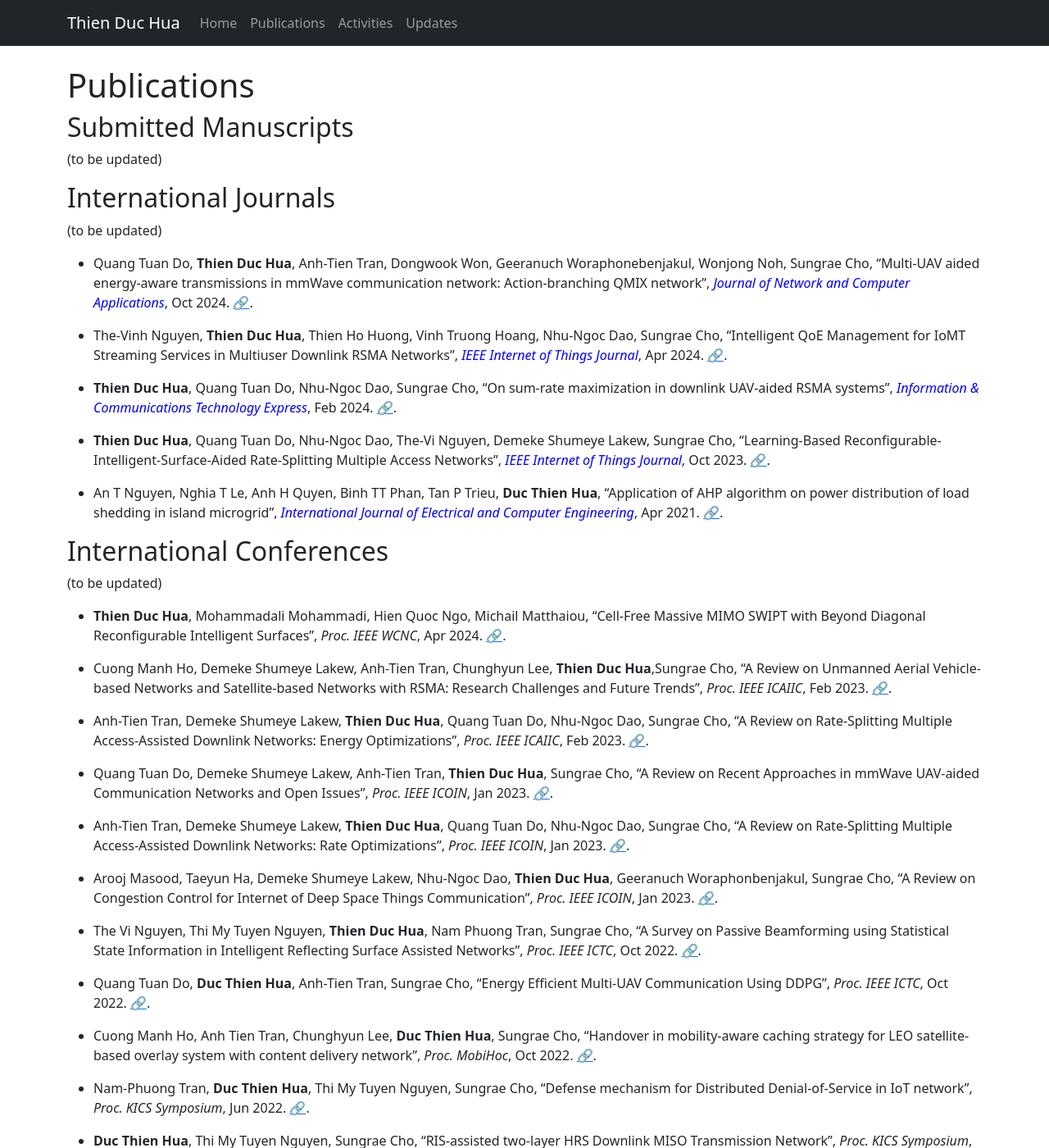
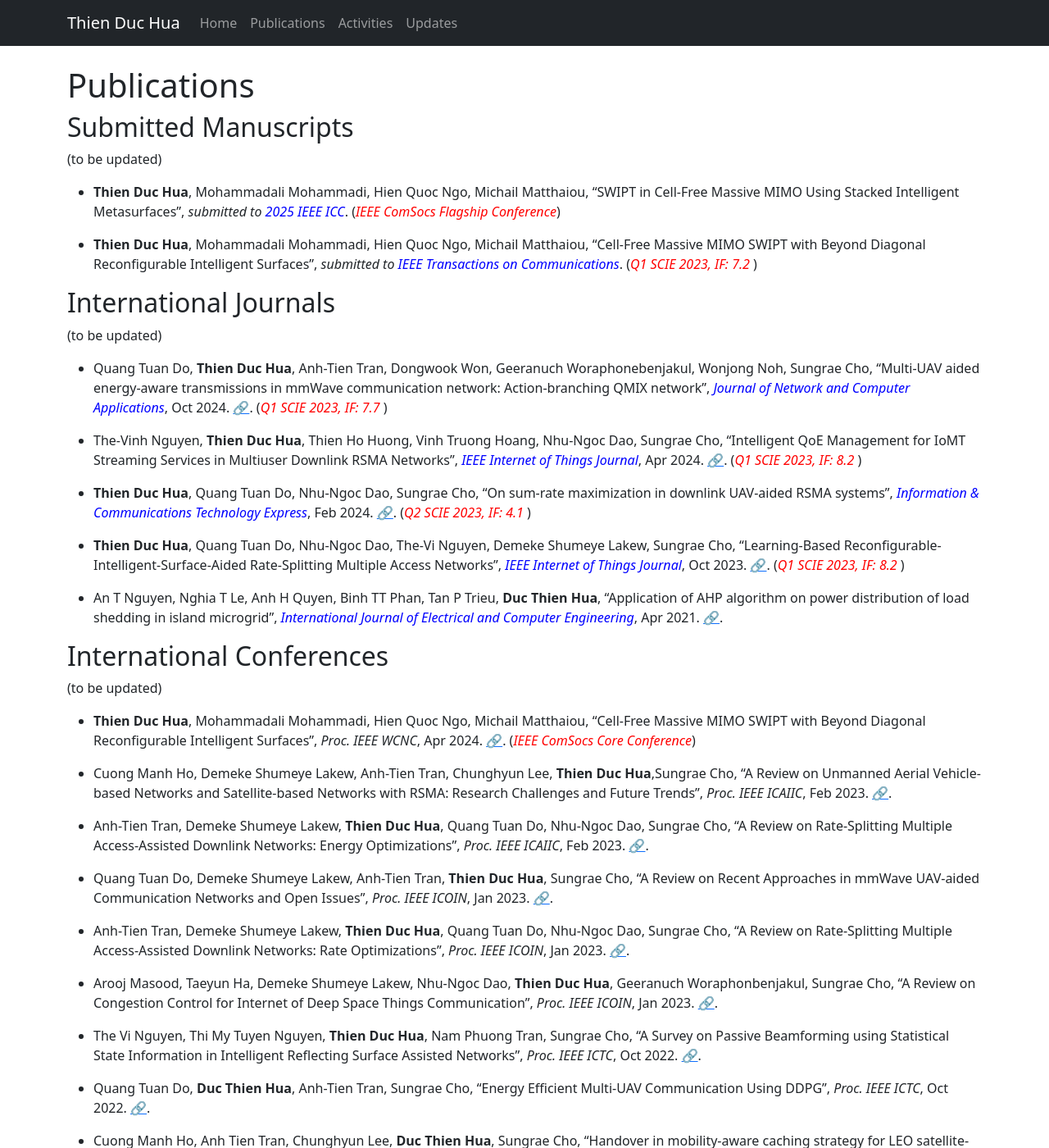
Before and after one commit to thienduchua/thienduchua.github.io, a Jekyll site: the page built from publications.md, in a window 1280 px wide and 1400 px high. Shown: the whole window at 82% size. Built offline with Jekyll 4.4.1, drawn with Linux system fonts in a browser that asks for light colours.

Commit message:
Update publications.md

```diff
--- a/publications.md
+++ b/publications.md
@@ -7,7 +7,11 @@ title: Publications
 
 ## Submitted Manuscripts
 (to be updated)
+- **Thien Duc Hua**, Mohammadali Mohammadi, Hien Quoc Ngo, Michail Matthaiou, "SWIPT in Cell-Free Massive MIMO Using Stacked Intelligent Metasurfaces", *submitted to <span style="color: blue;">2025 IEEE ICC</span>*.
+  (*<span style="color: red;">IEEE ComSocs Flagship Conference</span>*)
 
+- **Thien Duc Hua**, Mohammadali Mohammadi, Hien Quoc Ngo, Michail Matthaiou, "Cell-Free Massive MIMO SWIPT with Beyond Diagonal Reconfigurable Intelligent Surfaces", *submitted to <span style="color: blue;">IEEE Transactions on Communications</span>*.
+  (*<span style="color: red;">Q1 SCIE 2023, IF: 7.2 </span>*)
 
 ## International Journals
 (to be updated)
@@ -15,21 +19,25 @@ title: Publications
   "Multi-UAV aided energy-aware transmissions in mmWave communication network: Action-branching QMIX network",
   *<span style="color: blue;">Journal of Network and Computer Applications</span>*, Oct 2024.
   [🔗](https://www.sciencedirect.com/science/article/pii/S1084804524001255).
+  (*<span style="color: red;">Q1 SCIE 2023, IF: 7.7 </span>*)
 
 - The-Vinh Nguyen, **Thien Duc Hua**, Thien Ho Huong, Vinh Truong Hoang, Nhu-Ngoc Dao, Sungrae Cho,
   "Intelligent QoE Management for IoMT Streaming Services in Multiuser Downlink RSMA Networks",
   *<span style="color: blue;">IEEE Internet of Things Journal</span>*, Apr 2024.
   [🔗](https://ieeexplore.ieee.org/abstract/document/10322782).
+  (*<span style="color: red;">Q1 SCIE 2023, IF: 8.2 </span>*)
 
 - **Thien Duc Hua**, Quang Tuan Do, Nhu-Ngoc Dao, Sungrae Cho,
   "On sum-rate maximization in downlink UAV-aided RSMA systems",
   *<span style="color: blue;">Information & Communications Technology Express</span>*, Feb 2024.
   [🔗](https://www.sciencedirect.com/science/article/pii/S2405959523000280).
+  (*<span style="color: red;">Q2 SCIE 2023, IF: 4.1 </span>*)
 
 - **Thien Duc Hua**, Quang Tuan Do, Nhu-Ngoc Dao, The-Vi Nguyen, Demeke Shumeye Lakew, Sungrae Cho,
   "Learning-Based Reconfigurable-Intelligent-Surface-Aided Rate-Splitting Multiple Access Networks",
   *<span style="color: blue;">IEEE Internet of Things Journal</span>*, Oct 2023.
   [🔗](https://www.researchgate.net/publication/370984447_Learning-based_Reconfigurable_Intelligent_Surface-aided_Rate-Splitting_Multiple_Access_Networks).
+  (*<span style="color: red;">Q1 SCIE 2023, IF: 8.2 </span>*)
 
 - An T Nguyen, Nghia T Le, Anh H Quyen, Binh TT Phan, Tan P Trieu, **Duc Thien Hua**, "Application of AHP algorithm on power distribution of load shedding in island microgrid", *<span style="color: blue;">International Journal of Electrical and Computer Engineering</span>*, Apr 2021. [🔗](https://d1wqtxts1xzle7.cloudfront.net/66105664/11_22925_CE_30jul_15apr_L-libre.pdf?1616750769=&response-content-disposition=inline%3B+filename%3DApplication_of_AHP_algorithm_on_power_di.pdf&Expires=1740071646&Signature=ZvkRtCUjGvam8RP6dnV3Zjmrx2UxVW7ZhcKetQ9EVQsXtYxQ2sd6rVcYG0a3txpQlMluOKG1tq7VovDX1nlF8lGD533h7iDrvxsomrqoxX29H2SxYWiodmUmTWFpHq9~vmcKVneQqxjC2cwKmmRe-1HAjbMK0zHMKpqbD7yQY67iKIs6VAFfbnciaKY0WAu7tMQfgHQFqGNKYRBUSLaouU-P9iwAh-dHJXiIzgMME7Qvel0WshtdWG93kDESeGZdhrgdUNZQcBEkxKKtJPrU-2NR0vJlOR~T3Vgly5QphoAFoeMWhB9aAXpZLB35eGi6srsIKfIK3Fz6nL5rgmq1tQ__&Key-Pair-Id=APKAJLOHF5GGSLRBV4ZA).
 
@@ -38,6 +46,7 @@ title: Publications
 ## International Conferences
 (to be updated)
 - **Thien Duc Hua**, Mohammadali Mohammadi, Hien Quoc Ngo, Michail Matthaiou, "Cell-Free Massive MIMO SWIPT with Beyond Diagonal Reconfigurable Intelligent Surfaces", *Proc. IEEE WCNC*, Apr 2024. [🔗](https://arxiv.org/abs/2402.00646).
+  (*<span style="color: red;">IEEE ComSocs Core Conference</span>*)
 
 - Cuong Manh Ho, Demeke Shumeye Lakew, Anh-Tien Tran, Chunghyun Lee, **Thien Duc Hua**,Sungrae Cho, "A Review on Unmanned Aerial Vehicle-based Networks and Satellite-based Networks with RSMA: Research Challenges and Future Trends", *Proc. IEEE ICAIIC*, Feb 2023. [🔗](https://www.researchgate.net/publication/369495670_A_Review_on_Unmanned_Aerial_Vehicle-based_Networks_and_Satellite-based_Networks_with_RSMA_Research_Challenges_and_Future_Trends).
 
```
